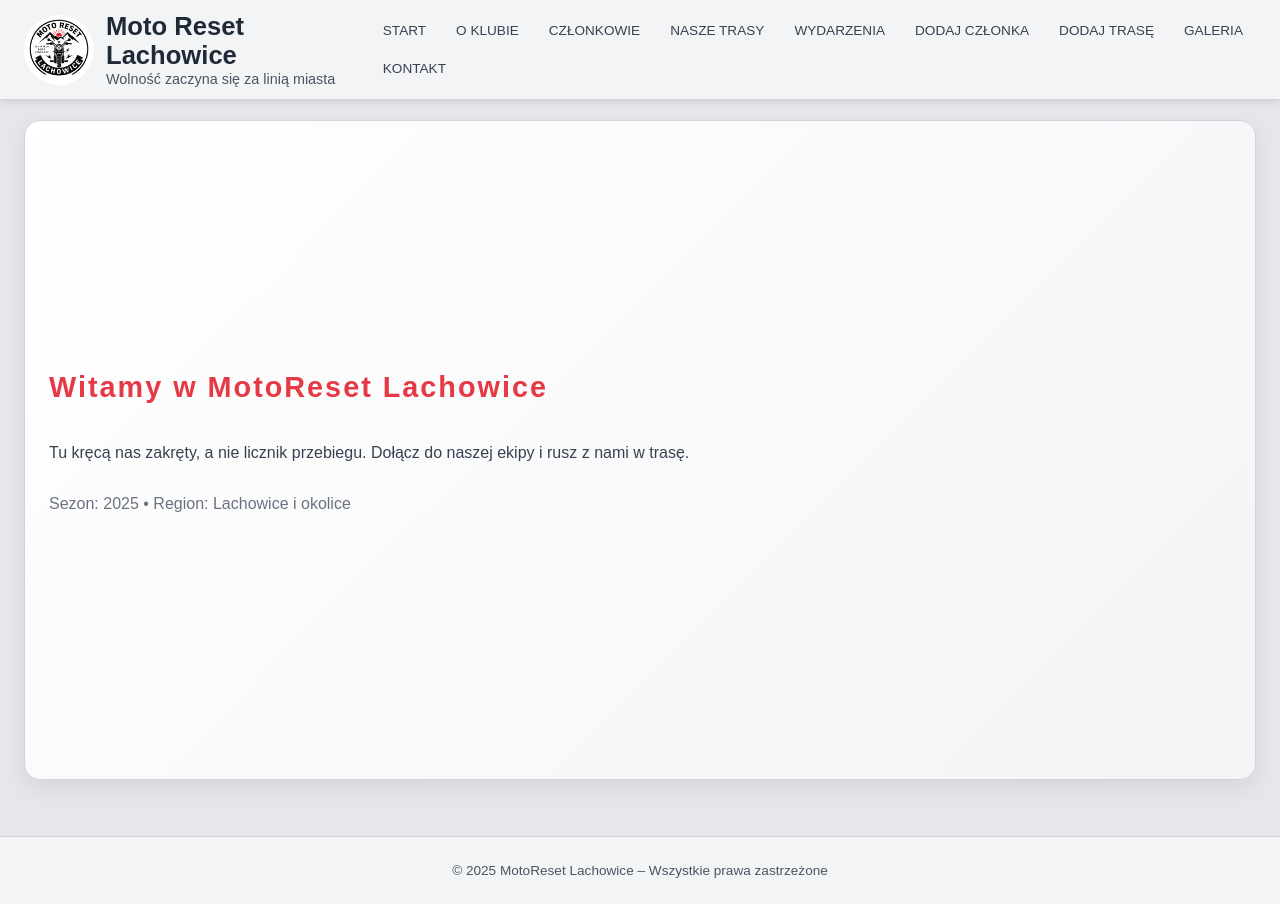
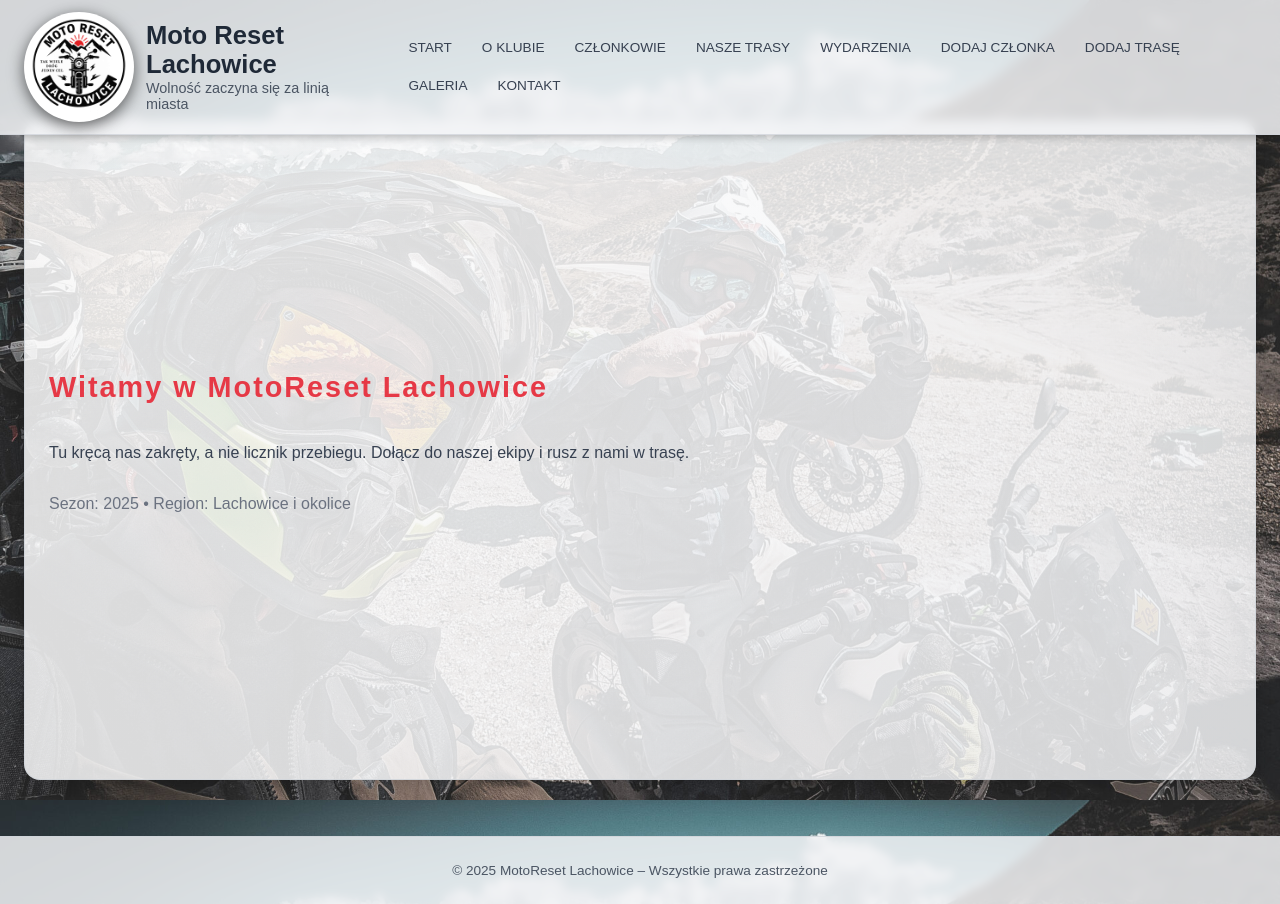
Before and after one commit to Mariusz-Trzop/MotoResetLachowice, a plain HTML site: page index.html in a window 1280 px wide. Drawn offline with nearby package versions, Linux system fonts and the light colour scheme.

Commit message:
change background

```diff
--- a/style.css
+++ b/style.css
@@ -14,7 +14,14 @@ body {
     margin: 0;
     padding: 0;
     font-family: Arial, sans-serif;
-    background: #e5e7eb; /* jasny, nie biały */
+
+    /* TŁO MOTOCYKLA – NIERUCHOME */
+    background-image: url("IMG/moto_bg.jpg");
+    background-position: center center;
+    background-size: cover;
+    background-repeat: no-repeat;
+    background-attachment: fixed; /* to sprawia, że tło się nie przesuwa */
+
     color: #1f2937;
 }
 
@@ -26,16 +33,21 @@ header {
     left: 0;
     right: 0;
     z-index: 10;
-    background: #f3f4f6;
+
+    /* półprzezroczyste tło + blur */
+    background: rgba(243, 244, 246, 0.85);
+    backdrop-filter: blur(6px);
+
     color: #1f2937;
     padding: 12px 24px;
     display: flex;
     align-items: center;
     justify-content: space-between;
     gap: 24px;
-    box-shadow: 0 2px 8px rgba(0,0,0,0.10);
-    border-bottom: 1px solid #d1d5db;
+    box-shadow: 0 2px 8px rgba(0,0,0,0.25);
+    border-bottom: 1px solid rgba(209, 213, 219, 0.8);
 }
+
 
 header .logo {
     display: flex;
@@ -70,11 +82,46 @@ header .tagline {
 }
 
 .logo-img {
-    height: 70px;            /* wielkość logo */
+    height: 110px;       /* większe logo */
     width: auto;
-    border-radius: 50%;      /* możesz usunąć jeśli nie chcesz okrągłego */
+    border-radius: 50%;
     object-fit: contain;
+    filter: drop-shadow(0 4px 8px rgba(0,0,0,0.6));
+
+    /* animacja startowa */
+    opacity: 0;
+    animation: logoSlideIn 0.9s ease-out forwards;
 }
+/* animacja tekstu obok logo */
+
+.logo-text {
+    opacity: 0;
+    animation: logoTextIn 0.9s ease-out 0.15s forwards;
+}
+
+/* klatki kluczowe animacji */
+@keyframes logoSlideIn {
+    from {
+        transform: translateX(-40px);
+        opacity: 0;
+    }
+    to {
+        transform: translateX(0);
+        opacity: 1;
+    }
+}
+
+@keyframes logoTextIn {
+    from {
+        transform: translateX(40px);
+        opacity: 0;
+    }
+    to {
+        transform: translateX(0);
+        opacity: 1;
+    }
+}
+
 
 .logo-text h1 {
     margin: 0;
@@ -90,7 +137,7 @@ header .tagline {
 /* Responsywność: logo mniejsze na telefonie */
 @media (max-width: 768px) {
     .logo-img {
-        height: 50px;
+        height: 80px;
     }
 }
 
@@ -179,13 +226,18 @@ main {
 /* HERO */
 
 .hero {
-    background: linear-gradient(135deg, #ffffff, #f3f4f6);
+    background: linear-gradient(
+        135deg,
+        rgba(255, 255, 255, 0.85),
+        rgba(243, 244, 246, 0.85)
+    );
     border-radius: 16px;
     padding: 28px 24px;
     margin-bottom: 32px;
-    border: 1px solid #d1d5db;
-    box-shadow: 0 8px 24px rgba(0,0,0,0.08);
+    border: 1px solid rgba(209, 213, 219, 0.9);
+    box-shadow: 0 8px 24px rgba(0,0,0,0.25);
 }
+
 
 .hero h2 {
     margin-top: 0;
@@ -228,13 +280,14 @@ main {
 }
 
 .card {
-    background: #ffffff;
+    background: rgba(255, 255, 255, 0.85);
     border-radius: 12px;
     padding: 14px 16px;
-    border: 1px solid #d1d5db;
-    box-shadow: 0 4px 12px rgba(0,0,0,0.06);
+    border: 1px solid rgba(209, 213, 219, 0.9);
+    box-shadow: 0 4px 16px rgba(0,0,0,0.25);
     font-size: 0.95rem;
 }
+
 
 .card strong {
     display: block;
@@ -331,13 +384,15 @@ main {
 /* STOPKA */
 
 footer {
-    background: #f3f4f6;
+    background: rgba(243, 244, 246, 0.85);
     color: #4b5563;
     padding: 12px 24px;
     text-align: center;
     font-size: 0.85rem;
-    border-top: 1px solid #d1d5db;
+    border-top: 1px solid rgba(209, 213, 219, 0.9);
+    backdrop-filter: blur(4px);
 }
+
 
 /* --- RESPONSYWNOŚĆ --- */
 
```
